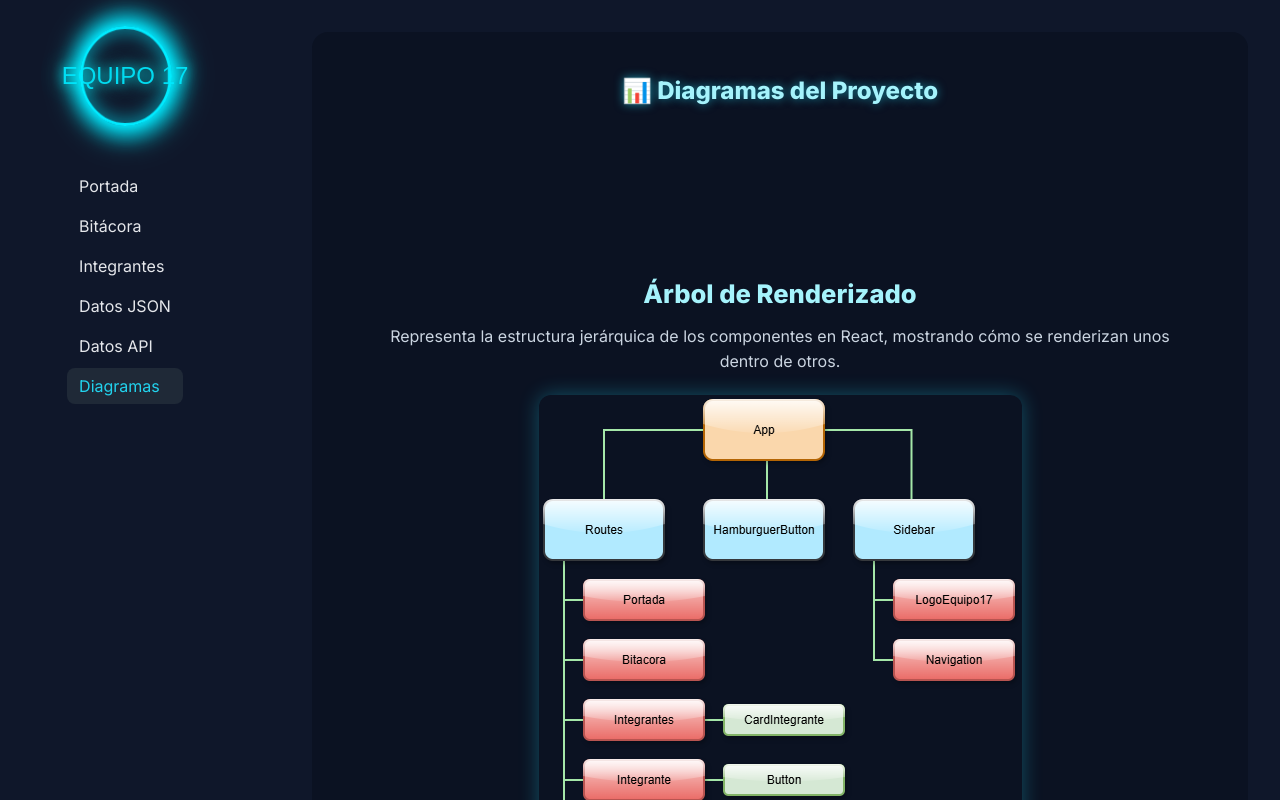
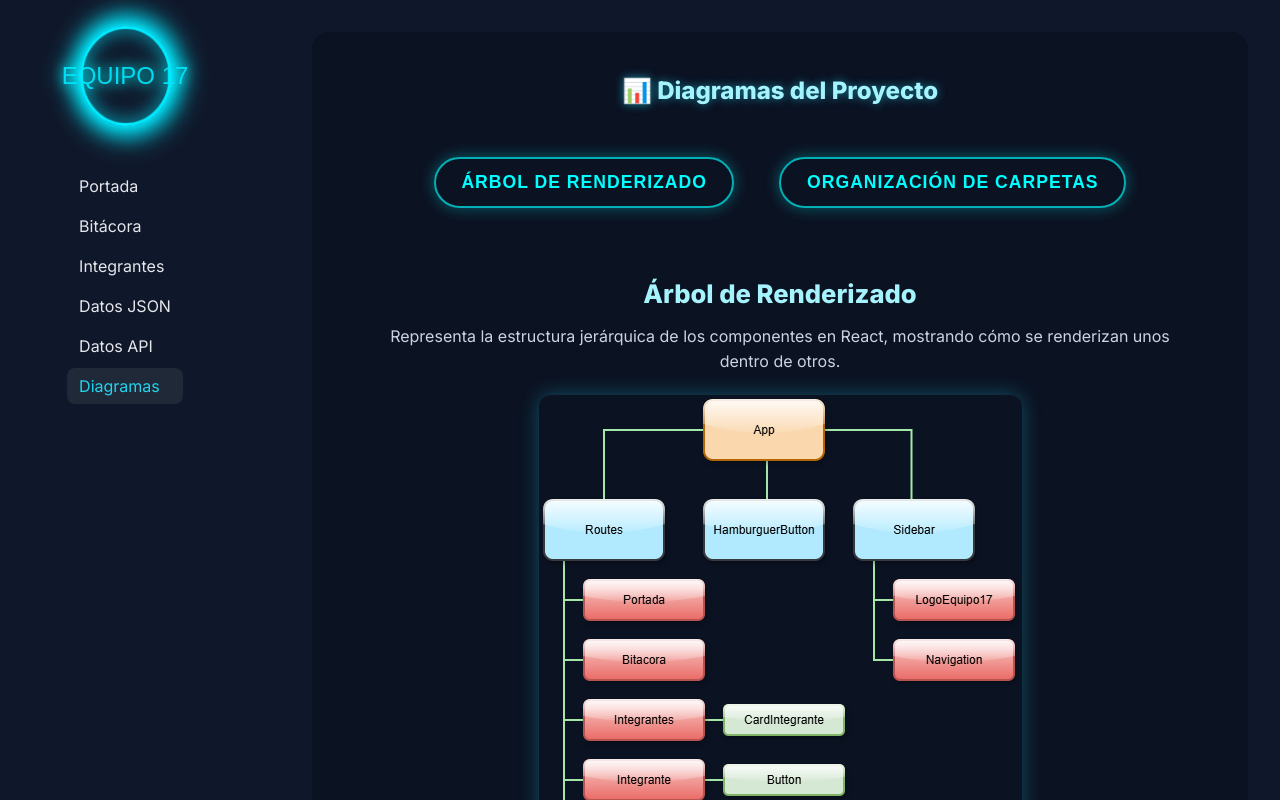
Before and after one commit to GabyA0714/TP2_React_SPA_Equipo5, a React (Vite) app: page /diagramas in a window 1280 px wide. Shown: the top 800 px of the page. Built offline with nearby package versions, Linux system fonts and the light colour scheme.

Commit message:
estilos2

```diff
--- a/src/pages/Diagramas.css
+++ b/src/pages/Diagramas.css
@@ -37,8 +37,7 @@
     transition: all 0.4s ease;
     cursor: pointer;
     z-index: 3;
-    opacity: 0;
-    animation: fadeInText 5s ease-out forwards 6s;
+    opacity: 1;
 }
 
 .diagramas-buttons button:hover {
```
